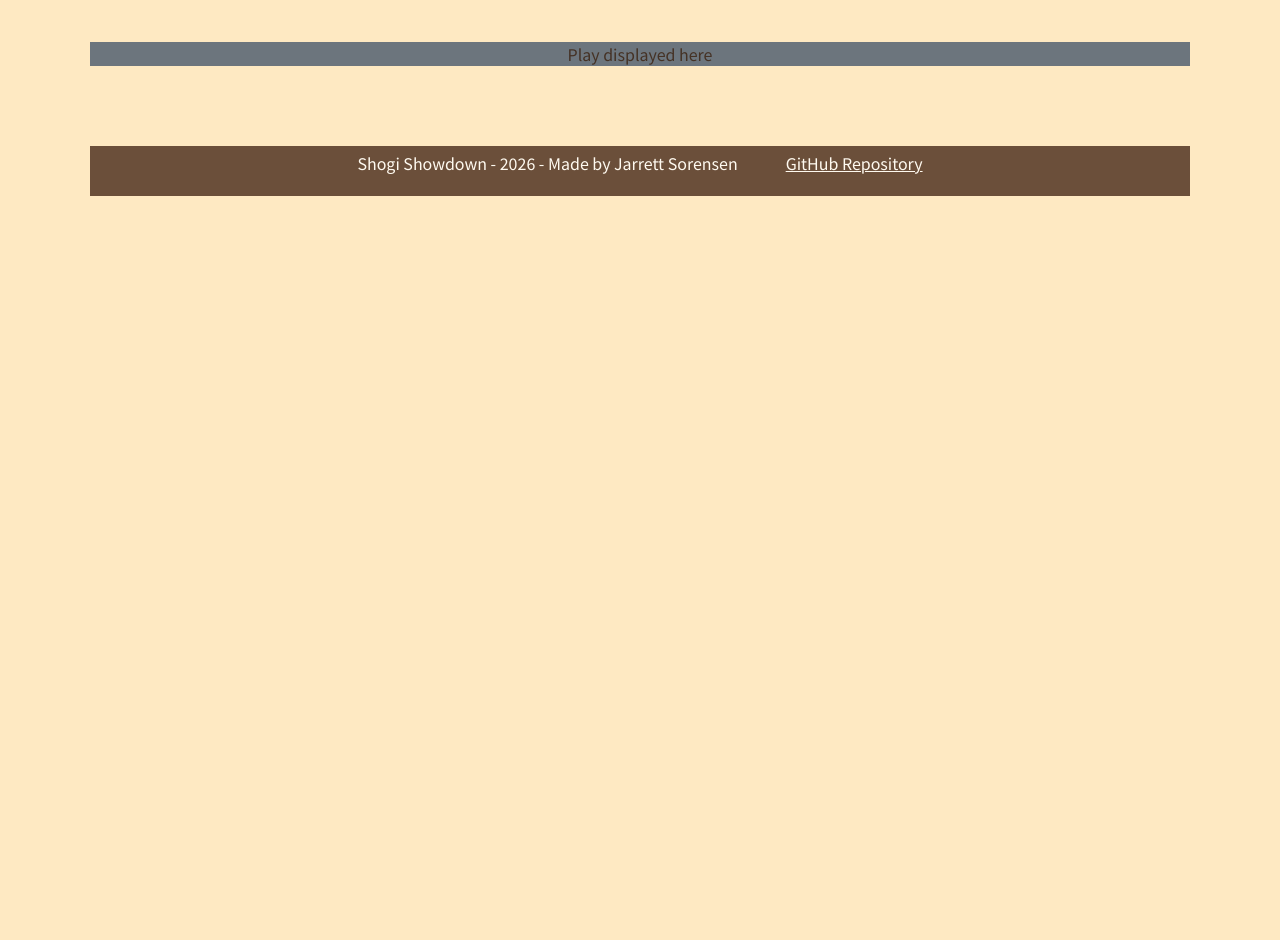
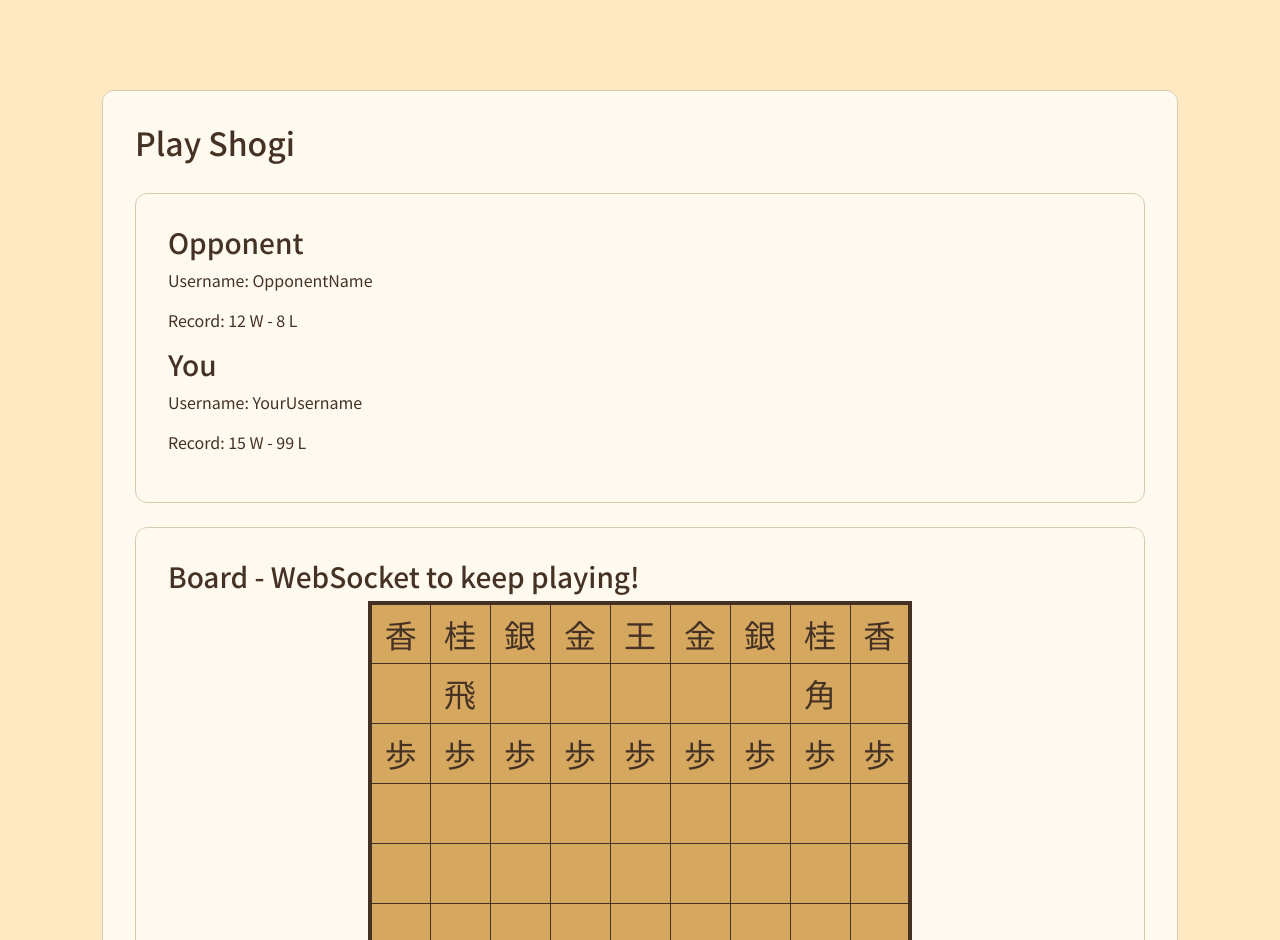
Before and after one commit to JaysterNumber1/startup, a React (Vite) app: page /play in a window 1280 px wide. Shown: the part 160-1100 px from the top of the page. Before the commit the page ends 800 px from the top, so only its background shows below. Built offline with nearby package versions, Linux system fonts and the light colour scheme.

Commit message:
converted play into react

```diff
--- a/src/play/play.jsx
+++ b/src/play/play.jsx
@@ -1,9 +1,228 @@
 import React from 'react';
+import '/src/app.css';
 
 export function Play() {
     return (
-        <main className="container-fluid bg-secondary text-center">
-            <div>Play displayed here</div>
+        <main className="container py-5">
+
+            <section id="play-area">
+                <h2>Play Shogi</h2>
+
+                {/*  <!-- Player information --> */}
+                <section id="player-info" className="play-area-sub-section">
+
+                    <div id="opponent">
+                        <h3>Opponent</h3>
+                        <p>Username: OpponentName</p>
+                        <p>Record: 12 W - 8 L</p>
+                    </div>
+
+                    <div id="player">
+                        <h3>You</h3>
+                        <p>Username: YourUsername</p>
+                        <p>Record: 15 W - 99 L</p>
+                    </div>
+
+                </section>
+
+
+                {/* <!-- Shogi board --> */}
+                <section id="board-section" className="play-area-sub-section">
+                    <h3>Board - WebSocket to keep playing!</h3>
+
+                    <table className="shogi-board">
+                        <tr>
+                            <td><button>香</button></td>
+                            <td><button>桂</button></td>
+                            <td><button>銀</button></td>
+                            <td><button>金</button></td>
+                            <td><button>王</button></td>
+                            <td><button>金</button></td>
+                            <td><button>銀</button></td>
+                            <td><button>桂</button></td>
+                            <td><button>香</button></td>
+                        </tr>
+                        <tr>
+                            <td><button>　</button></td>
+                            <td><button>飛</button></td>
+                            <td><button>　</button></td>
+                            <td><button>　</button></td>
+                            <td><button>　</button></td>
+                            <td><button>　</button></td>
+                            <td><button>　</button></td>
+                            <td><button>角</button></td>
+                            <td><button>　</button></td>
+                        </tr>
+                        <tr>
+                            <td><button>歩</button></td>
+                            <td><button>歩</button></td>
+                            <td><button>歩</button></td>
+                            <td><button>歩</button></td>
+                            <td><button>歩</button></td>
+                            <td><button>歩</button></td>
+                            <td><button>歩</button></td>
+                            <td><button>歩</button></td>
+                            <td><button>歩</button></td>
+                        </tr>
+                        <tr>
+                            <td><button>　</button></td>
+                            <td><button>　</button></td>
+                            <td><button>　</button></td>
+                            <td><button>　</button></td>
+                            <td><button>　</button></td>
+                            <td><button>　</button></td>
+                            <td><button>　</button></td>
+                            <td><button>　</button></td>
+                            <td><button>　</button></td>
+                        </tr>
+                        <tr>
+                            <td><button>　</button></td>
+                            <td><button>　</button></td>
+                            <td><button>　</button></td>
+                            <td><button>　</button></td>
+                            <td><button>　</button></td>
+                            <td><button>　</button></td>
+                            <td><button>　</button></td>
+                            <td><button>　</button></td>
+                            <td><button>　</button></td>
+                        </tr>
+                        <tr>
+                            <td><button>　</button></td>
+                            <td><button>　</button></td>
+                            <td><button>　</button></td>
+                            <td><button>　</button></td>
+                            <td><button>　</button></td>
+                            <td><button>　</button></td>
+                            <td><button>　</button></td>
+                            <td><button>　</button></td>
+                            <td><button>　</button></td>
+                        </tr>
+                        <tr>
+                            <td><button>歩</button></td>
+                            <td><button>歩</button></td>
+                            <td><button>歩</button></td>
+                            <td><button>歩</button></td>
+                            <td><button>歩</button></td>
+                            <td><button>歩</button></td>
+                            <td><button>歩</button></td>
+                            <td><button>歩</button></td>
+                            <td><button>歩</button></td>
+                        </tr>
+                        <tr>
+                            <td><button>　</button></td>
+                            <td><button>角</button></td>
+                            <td><button>　</button></td>
+                            <td><button>　</button></td>
+                            <td><button>　</button></td>
+                            <td><button>　</button></td>
+                            <td><button>　</button></td>
+                            <td><button>飛</button></td>
+                            <td><button>　</button></td>
+                        </tr>
+                        <tr>
+                            <td><button>香</button></td>
+                            <td><button>桂</button></td>
+                            <td><button>銀</button></td>
+                            <td><button>金</button></td>
+                            <td><button>玉</button></td>
+                            <td><button>金</button></td>
+                            <td><button>銀</button></td>
+                            <td><button>桂</button></td>
+                            <td><button>香</button></td>
+                        </tr>
+                    </table>
+
+                </section>
+
+                {/* <!-- Game chat --> */}
+                <section id="game-chat" className="play-area-sub-section">
+                    <div id="live-chat">
+                        <h3>
+                            Game Chat - One of the WebSocket uses!
+                        </h3>
+                        <p>
+                            You: Man, that was a terrible move!
+                        </p>
+                        <p>
+                            Opponent: Why did you do that?
+                        </p>
+                        <p>
+                            You: I'm thinking about playing...
+                        </p>
+                    </div>
+
+
+                </section>
+
+                {/* <!-- Game status -->*/}
+                <section id="game-status" className="play-area-sub-section">
+
+                    <div id="timer">
+                        <h3>Timer</h3>
+                        <p>You: 09:58</p>
+                        <p>Opponent: 09:42</p>
+                    </div>
+
+                    <div id="last-move">
+                        <h3>Last Move</h3>
+                        <p>▲ P-7f</p>
+                    </div>
+
+                    <div id="turn">
+                        <h3>Turn:</h3>
+                        <p>Your turn</p>
+                    </div>
+
+                </section>
+
+
+                {/*<!-- Captured pieces -->*/}
+                <section id="captured-pieces" className="play-area-sub-section">
+
+                    <h3>Captured Pieces</h3>
+
+                    <div id="player-captured">
+                        <h4>Your Captured Pieces</h4>
+                        <div className="captured-pieces">
+                            <div className="shogi-board-piece"><button>歩</button></div>
+                            <div className="shogi-board-piece"><button>銀</button></div>
+                        </div>
+                    </div>
+
+                    <div id="opponent-captured">
+                        <h4>Opponent's Captured Pieces</h4>
+                        <div className="captured-pieces">
+                            <div className="shogi-board-piece"><button>歩</button></div>
+                        </div>
+                    </div>
+
+                    <p>
+                        Select a captured piece to replay it onto the board.
+                    </p>
+
+                </section>
+
+
+                {/*<!-- Complete game notation -->*/}
+                <section id="move-notation" className="play-area-sub-section">
+
+                    <h3>Game History</h3>
+
+                    <ol>
+                        <li>☗ 7六歩</li>
+                        <li>☖ 3四歩</li>
+                        <li>☗ 2六歩</li>
+                        <li>☖ 8四歩</li>
+                        <li>☗ 2五歩</li>
+                        <li>☖ 8五歩</li>
+                    </ol>
+
+                </section>
+
+            </section>
+
         </main>
+
+
     );
 }
```
